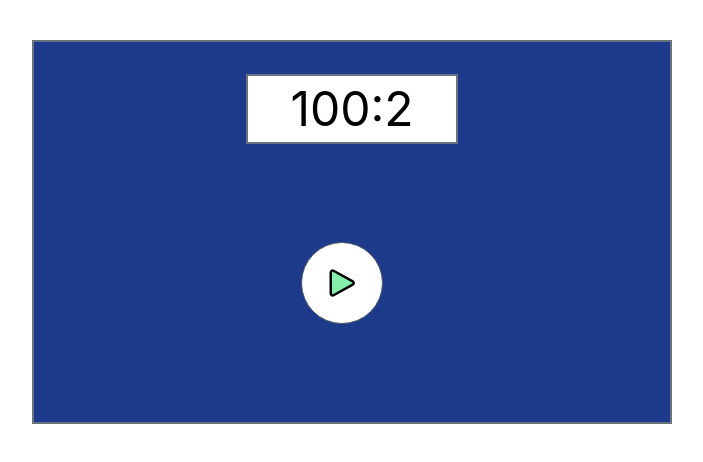
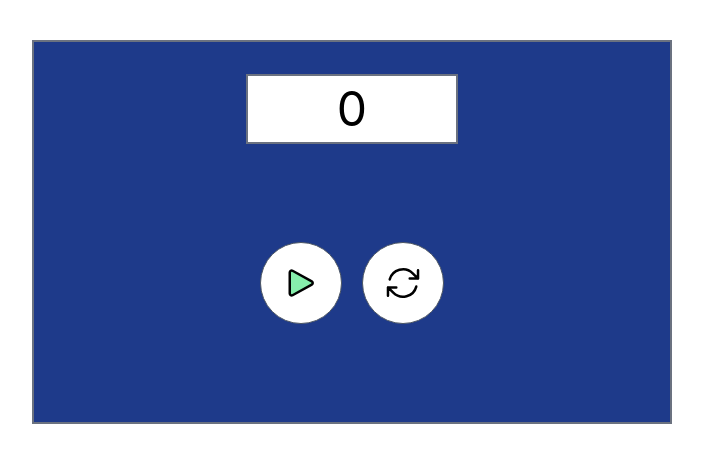
Before and after one commit to jjmountain/teacher-tools, a React (Create React App) app: page / in a window 1280 px wide. Shown: the top 462 px of the page, without its empty margins (288-991 px from the left). Built offline with nearby package versions, Linux system fonts and the light colour scheme.

Commit message:
timer working with ref

```diff
--- a/src/App.tsx
+++ b/src/App.tsx
@@ -1,44 +1,32 @@
-import React, { useReducer, Dispatch } from "react";
+import React, { useReducer, Dispatch, useEffect } from "react";
 import { PlayButton } from "./components/PlayButton";
 import { ResetButton } from "./components/ResetButton";
-
+import { TimerState, TimerAction, DisplayState } from "./types";
 import "./App.css";
-
-// types
 
 const initialState: TimerState = {
   timerState: "stopped",
-  milliseconds: 0,
-};
-
-type TimerState = {
-  milliseconds: number;
-  timerState: "stopped" | "playing" | "paused";
-};
-
-type TimerAction = {
-  type: "PLAY" | "PAUSE" | "RESET";
-};
-
-type DisplayState = {
-  minutes: number;
-  seconds: number;
+  seconds: 0,
 };
 
 // create a timer that logs the time to the screen and has a start stop and reset button
+
+// on reset
 
 const reducer = (
   state: typeof initialState,
   action: TimerAction
 ): TimerState => {
   switch (action.type) {
+    case "TICK":
+      return { ...state, seconds: state.seconds + 1 };
     case "PLAY":
-      return { milliseconds: 2, timerState: "stopped" };
+      return { ...state, timerState: "playing" };
     case "PAUSE":
-      return { milliseconds: 2, timerState: "stopped" };
+      return { ...state, timerState: "stopped" };
     case "RESET":
       return {
-        milliseconds: 0,
+        seconds: 0,
         timerState: "stopped",
       };
     default:
@@ -46,11 +34,11 @@ const reducer = (
   }
 };
 
-const Display = ({ minutes, seconds }: DisplayState) => {
+const Display = ({ seconds }: DisplayState) => {
   return (
     <div className="w-full flex justify-center h-24 mt-8 border-gray-500 ">
       <div className="h-full w-1/3 border-2 border-gray-500 bg-white text-5xl flex items-center justify-center">
-        {minutes}:{seconds}
+        {seconds}
       </div>
     </div>
   );
@@ -63,17 +51,6 @@ const Controls = ({
   state: TimerState;
   dispatch: Dispatch<TimerAction>;
 }) => {
-  return (
-    <div className="flex h-full flex-row cursor-pointer items-center justify-center ">
-      <PlayButton />
-      <ResetButton />
-    </div>
-  );
-};
-
-const App = () => {
-  const [state, dispatch] = useReducer(reducer, initialState);
-
   const reset = () => dispatch({ type: "RESET" });
 
   const toggle = () => {
@@ -85,9 +62,36 @@ const App = () => {
   };
 
   return (
+    <div className="flex h-full flex-row cursor-pointer items-center justify-center ">
+      <PlayButton onClick={toggle} />
+      <ResetButton onClick={reset} />
+    </div>
+  );
+};
+
+const App = () => {
+  const [state, dispatch] = useReducer(reducer, initialState);
+
+  const { timerState } = state;
+
+  const idRef = React.useRef<ReturnType<typeof setInterval | any>>(0);
+
+  useEffect(() => {
+    if (timerState === "playing") {
+      idRef.current = setInterval(() => {
+        dispatch({ type: "TICK" });
+      }, 1000);
+    }
+    return () => {
+      clearInterval(idRef.current);
+      idRef.current = 0;
+    };
+  }, [timerState]);
+
+  return (
     <div className="h-screen flex justify-center max-w-7xl bg-white">
       <div className="flex flex-col text-4xl my-10 h-96 w-1/2 border-2 bg-blue-900 border-gray-500">
-        <Display minutes={100} seconds={2} />
+        <Display seconds={state.seconds} />
         <Controls state={state} dispatch={dispatch} />
       </div>
     </div>
--- a/src/components/PlayButton.tsx
+++ b/src/components/PlayButton.tsx
@@ -1,17 +1,23 @@
-export const PlayButton = () => {
+// import React, { Dispatch } from "React";
+// import { TimerState, TimerAction, DisplayState } from "../types";
+
+export const PlayButton = ({ onClick }: any) => {
   return (
-    <div className="bg-white group rounded-full border p-5 border-gray-600 active:bg-gray-300 mr-5">
+    <div
+      onClick={onClick}
+      className="bg-white group rounded-full border p-5 border-gray-600 active:bg-gray-300 mr-5"
+    >
       <svg
         xmlns="http://www.w3.org/2000/svg"
         fill="none"
         viewBox="0 0 24 24"
-        stroke-width="1.5"
+        strokeWidth="1.5"
         stroke="currentColor"
         className=" w-10 h-10 fill-green-300 group-hover:fill-green-500"
       >
         <path
-          stroke-linecap="round"
-          stroke-linejoin="round"
+          strokeLinecap="round"
+          strokeLinejoin="round"
           d="M5.25 5.653c0-.856.917-1.398 1.667-.986l11.54 6.348a1.125 1.125 0 010 1.971l-11.54 6.347a1.125 1.125 0 01-1.667-.985V5.653z"
         />
       </svg>
--- a/src/components/ResetButton.tsx
+++ b/src/components/ResetButton.tsx
@@ -1,18 +1,23 @@
-export const ResetButton = () => {
-  <div className="bg-white group rounded-full border p-5 border-gray-600 active:bg-gray-300">
+export const ResetButton = ({ onClick }: any) => {
+  return (
+    <div
+      onClick={onClick}
+      className="bg-white group rounded-full border p-5 border-gray-600 active:bg-gray-300"
+    >
       <svg
         xmlns="http://www.w3.org/2000/svg"
         fill="none"
         viewBox="0 0 24 24"
-      stroke-width="1.5"
+        strokeWidth="1.5"
         stroke="currentColor"
         className="w-10 h-10 "
       >
         <path
-        stroke-linecap="round"
-        stroke-linejoin="round"
+          strokeLinecap="round"
+          strokeLinejoin="round"
           d="M16.023 9.348h4.992v-.001M2.985 19.644v-4.992m0 0h4.992m-4.993 0l3.181 3.183a8.25 8.25 0 0013.803-3.7M4.031 9.865a8.25 8.25 0 0113.803-3.7l3.181 3.182m0-4.991v4.99"
         />
       </svg>
-  </div>;
+    </div>
+  );
 };
--- /dev/null
+++ b/src/types.ts
@@ -0,0 +1,12 @@
+export type TimerState = {
+  seconds: number;
+  timerState: "stopped" | "playing" | "paused";
+};
+
+export type TimerAction = {
+  type: "PLAY" | "PAUSE" | "RESET" | "TICK";
+};
+
+export type DisplayState = {
+  seconds: number;
+};
```
Lines whose indentation alone changed are shown as unchanged.
